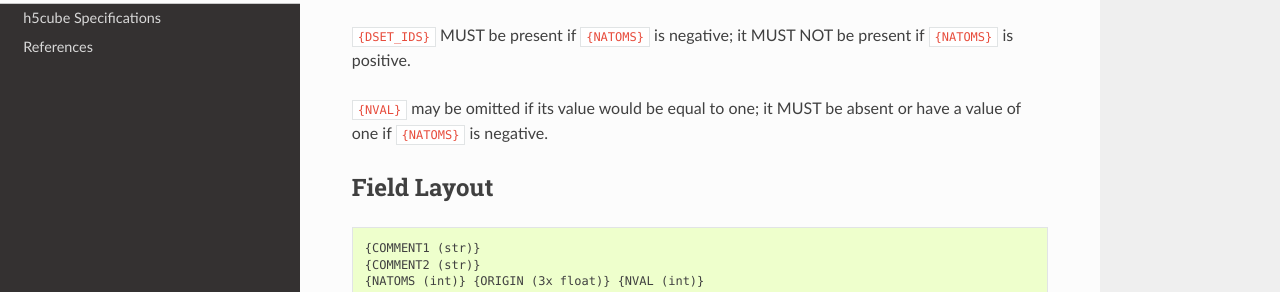
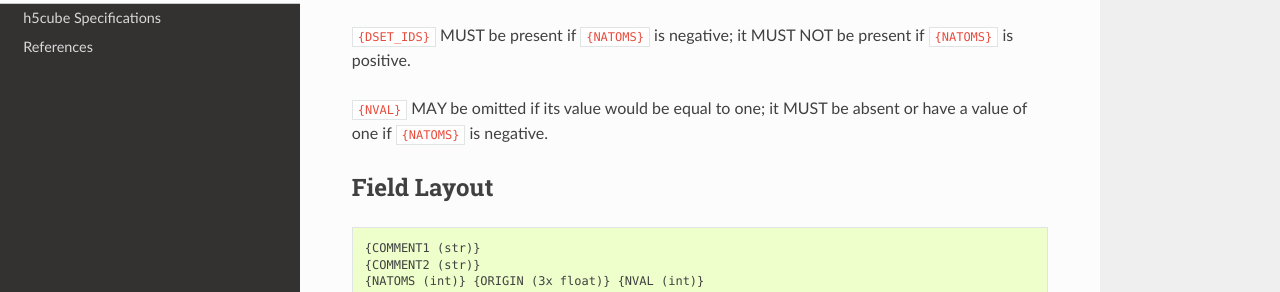
Before and after one commit to bskinn/h5cube-spec, a Sphinx documentation site: the page built from doc/source/cubeformat.rst, in a window 1280 px wide and 900 px high, scrolled down 669 px. Shown: the part 159-451 px from the top of the window. Built offline with Sphinx 7.4.7 and the Read the Docs theme 2.0.0, drawn with Linux system fonts in a browser that asks for light colours.

```diff
--- a/doc/source/cubeformat.rst
+++ b/doc/source/cubeformat.rst
@@ -42,7 +42,7 @@ All fields except for
 ``{DSET_IDS}`` MUST be present if
 ``{NATOMS}`` is negative; it MUST NOT be present if ``{NATOMS}`` is positive.
 
-``{NVAL}`` may be omitted if its value would be equal to one; it MUST be absent or
+``{NVAL}`` MAY be omitted if its value would be equal to one; it MUST be absent or
 have a value of one if ``{NATOMS}`` is negative.
 
 .. _cubeformat-FieldLayout:
```
